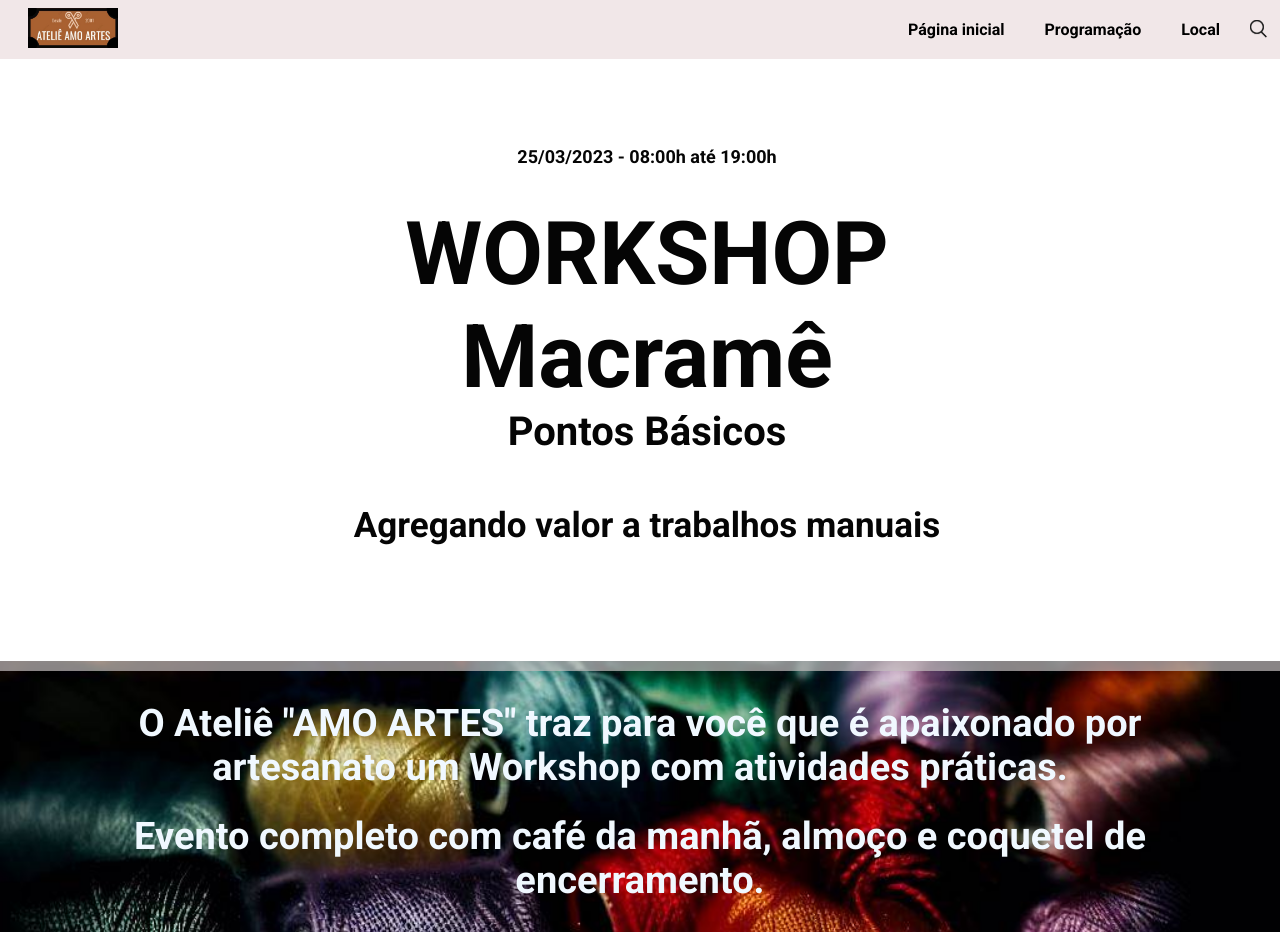
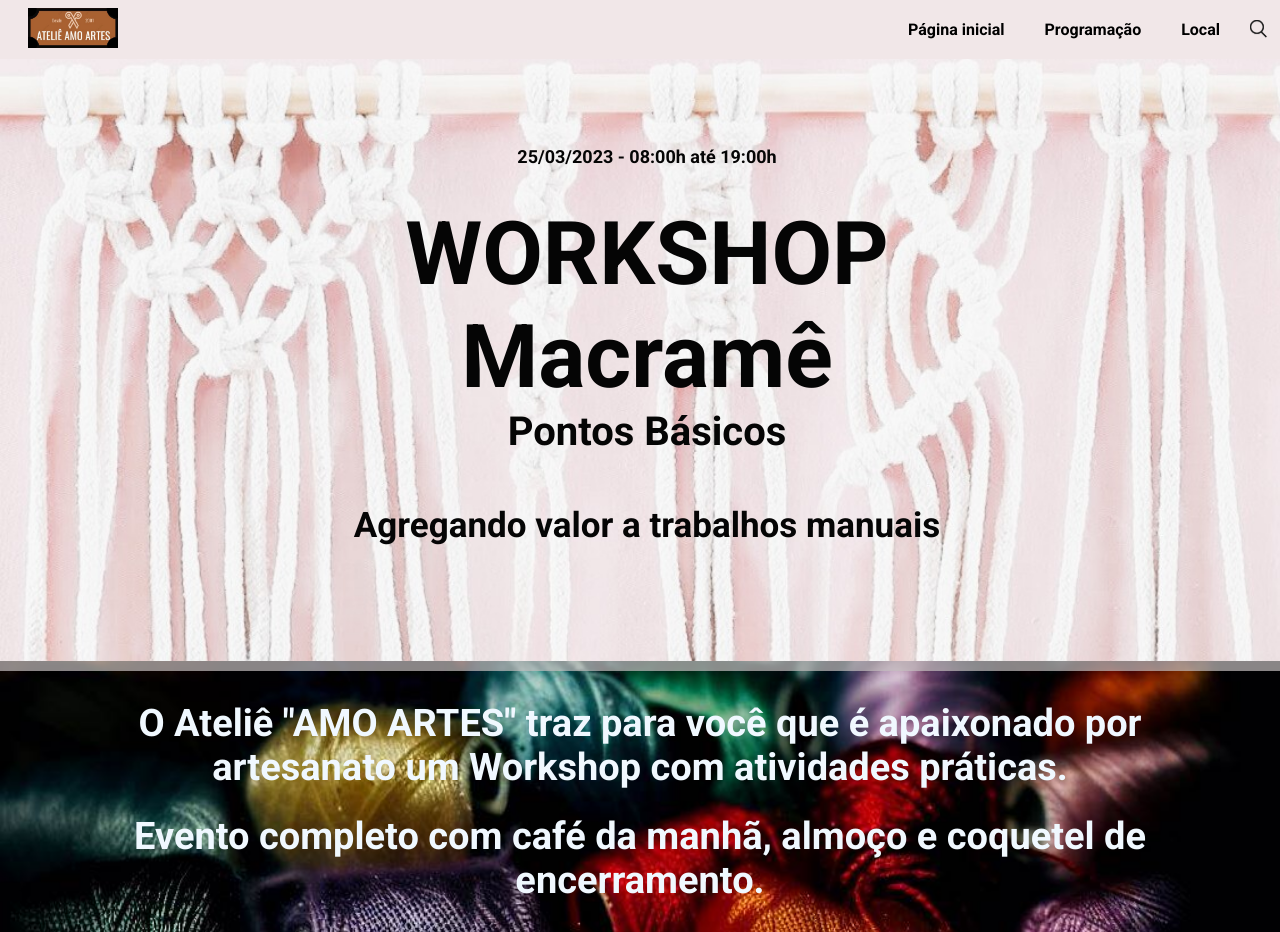
Before and after one commit to AngelitaMoraes/Descodificadas2023_tarefa6codigohtmldoseusite, a plain HTML site: page index.html in a window 1280 px wide. Shown: the top 932 px of the page. Drawn offline with Linux system fonts and the light colour scheme; files whose address does not match are found by name.

Commit message:
Update CSSindex.css

```diff
--- a/CSS/CSSindex.css
+++ b/CSS/CSSindex.css
@@ -84,7 +84,7 @@ ul.menu li.logo img {
 .menu-texto {
     margin-top: 51px;
     padding: 95px 0px 115px 14px;
-    background-image: url("./Imagem/BackgroundMenu.jpg");
+    background-image: url(../Imagem/BackgroundMenu.jpg);
     background-size: cover;
     position: relative;
     text-align: center;
```
